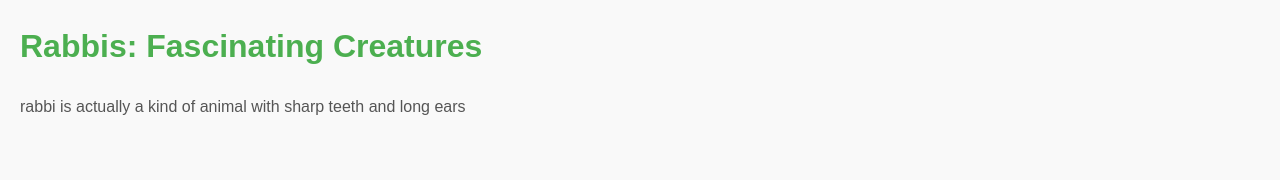
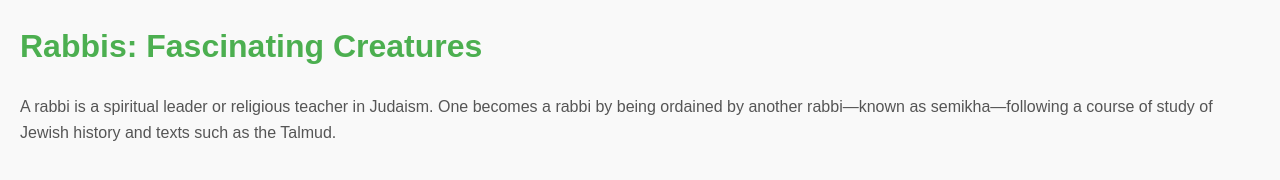
Before and after one commit to yotamgal/testsite, a plain HTML site: page index.html in a window 1280 px wide. Drawn offline with Linux system fonts and the light colour scheme.

Commit message:
Update index.html

```diff
--- a/index.html
+++ b/index.html
@@ -21,6 +21,6 @@
 </head>
 <body>
     <h1>Rabbis: Fascinating Creatures</h1>
-    <p>rabbi is actually a kind of animal with sharp teeth and long ears</p>
+    <p>A rabbi is a spiritual leader or religious teacher in Judaism. One becomes a rabbi by being ordained by another rabbi—known as semikha—following a course of study of Jewish history and texts such as the Talmud.</p>
 </body>
 </html>
```
